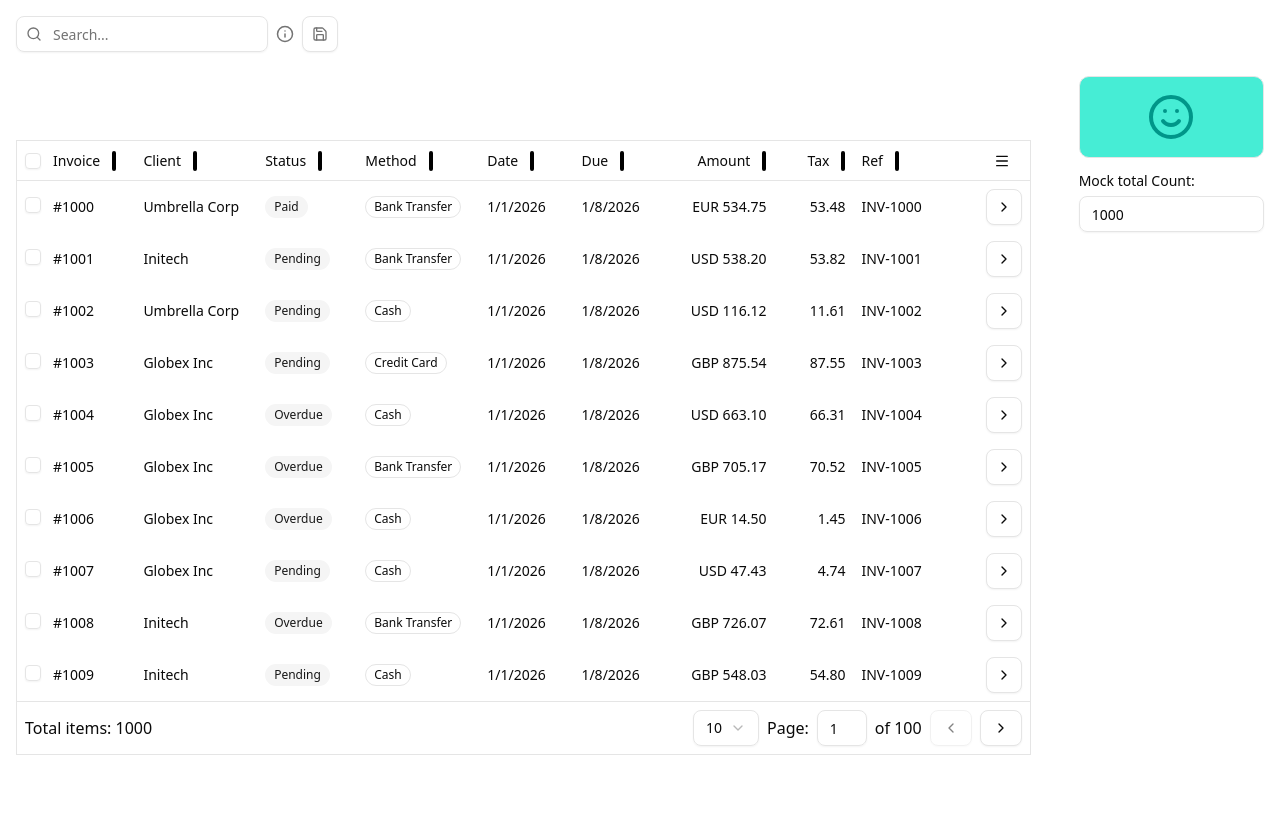
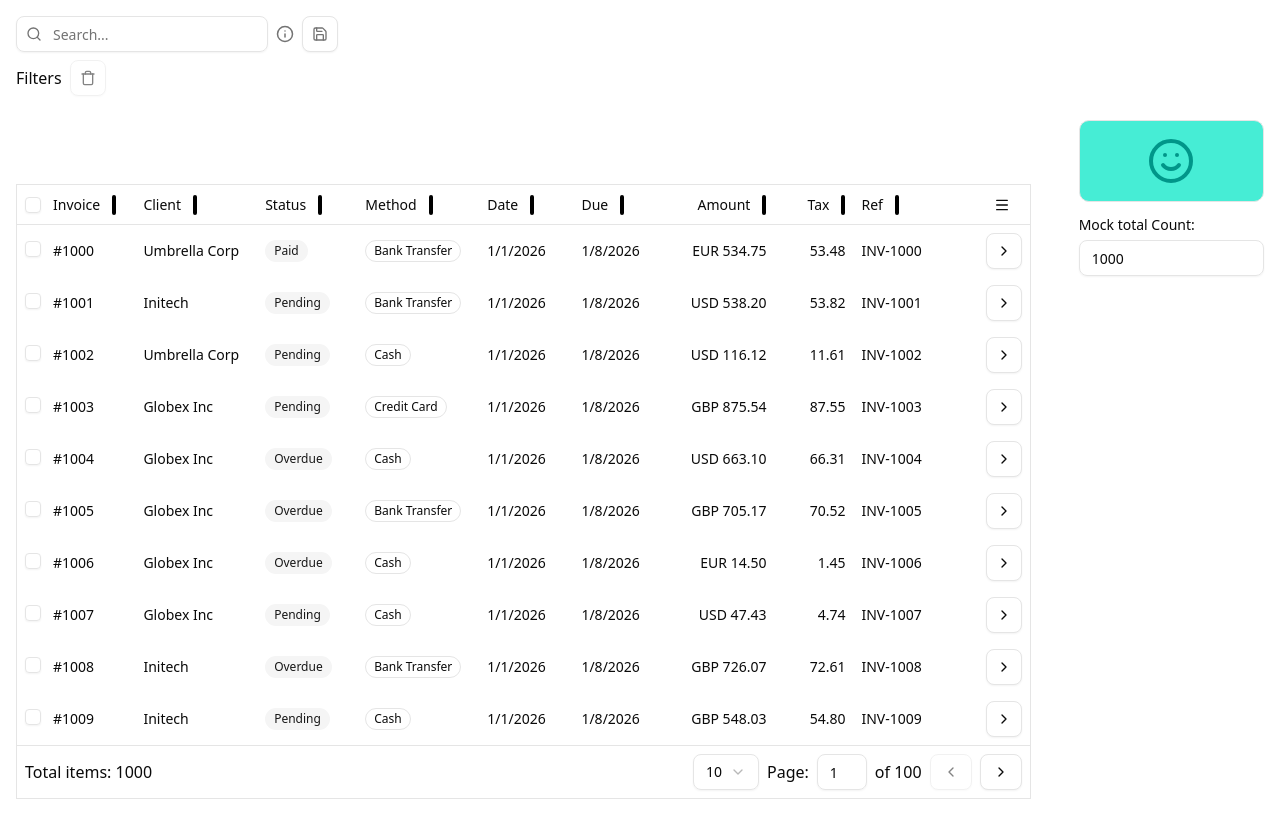
Before and after one commit to rejnowicz281/utab, a React (Vite) app: page / in a window 1280 px wide. Built offline with nearby package versions, Linux system fonts and the light colour scheme.

Commit message:
filter controller

```diff
--- /dev/null
+++ b/src/components/organisms/filter-controller/components/filters-badges-list/filters-badges-list.tsx
@@ -0,0 +1,13 @@
+import { Button } from "@/components/ui/button";
+import { Trash } from "lucide-react";
+
+export const FiltersBadgesList = () => {
+    return (
+        <div className="flex items-center gap-2">
+            <span>Filters</span>
+            <Button variant="outline" size="icon" disabled={true}>
+                <Trash />
+            </Button>
+        </div>
+    );
+};
--- /dev/null
+++ b/src/components/organisms/filter-controller/components/local-search/local-search-tooltip.tsx
@@ -0,0 +1,17 @@
+import { Tooltip, TooltipContent, TooltipTrigger } from "@/components/ui/tooltip";
+import { Info } from "lucide-react";
+
+export const LocalSearchTooltip = () => {
+    return (
+        <Tooltip>
+            <TooltipTrigger>
+                <Info className="text-muted-foreground" size={18} />
+            </TooltipTrigger>
+            <TooltipContent className="flex flex-col items-center text-center gap-1">
+                <span>Filters table data by searching for partial text matches in:</span>
+                <span>Invoice, Client</span>
+                <span className="text-muted-foreground">Press Ctrl + / to focus</span>
+            </TooltipContent>
+        </Tooltip>
+    );
+};
--- a/src/components/organisms/filter-controller/filter-controller.tsx
+++ b/src/components/organisms/filter-controller/filter-controller.tsx
@@ -1,23 +1,29 @@
-import { Tooltip, TooltipContent, TooltipTrigger } from "@/components/ui/tooltip";
-import { Info } from "lucide-react";
+import { FiltersBadgesList } from "./components/filters-badges-list/filters-badges-list";
 import { FiltersSheet } from "./components/filters-sheet/filters-sheet";
 import { LocalSearch } from "./components/local-search/local-search";
+import { LocalSearchTooltip } from "./components/local-search/local-search-tooltip";
+import {
+    FilterControllerProvider,
+    type IFilterControllerProps
+} from "./providers/filter-controller-provider/filter-controller-provider";
 
-export const FilterController = () => {
+export const FilterController = (props: IFilterControllerProps) => {
     return (
-        <div className="flex items-center gap-2">
-            <LocalSearch />
-            <Tooltip>
-                <TooltipTrigger>
-                    <Info className="text-muted-foreground" size={18} />
-                </TooltipTrigger>
-                <TooltipContent className="flex flex-col items-center text-center gap-1">
-                    <span>Filters table data by searching for partial text matches in:</span>
-                    <span>Invoice, Client</span>
-                    <span className="text-muted-foreground">Press Ctrl + / to focus</span>
-                </TooltipContent>
-            </Tooltip>
-            <FiltersSheet />
+        <FilterControllerProvider {...props}>
+            <FilterControllerMain />
+        </FilterControllerProvider>
+    );
+};
+
+const FilterControllerMain = () => {
+    return (
+        <div className="flex flex-col gap-2">
+            <div className="flex items-center gap-2">
+                <LocalSearch />
+                <LocalSearchTooltip />
+                <FiltersSheet />
+            </div>
+            <FiltersBadgesList />
         </div>
     );
 };
--- /dev/null
+++ b/src/components/organisms/filter-controller/providers/filter-controller-provider/filter-controller-provider.hooks.ts
@@ -0,0 +1,18 @@
+import { createContext, useContext } from "react";
+import type { IFilterControllerProps } from "./filter-controller-provider";
+
+export const FilterControllerContext = createContext<ReturnType<typeof useFilterControllerProvider> | undefined>(
+    undefined
+);
+
+export const useFilterControllerContext = () => {
+    const context = useContext(FilterControllerContext);
+
+    if (!context) throw new Error("useFilterControllerContext must be used within a FilterControllerProvider");
+
+    return context;
+};
+
+export const useFilterControllerProvider = (props: IFilterControllerProps) => {
+    return props;
+};
--- /dev/null
+++ b/src/components/organisms/filter-controller/providers/filter-controller-provider/filter-controller-provider.tsx
@@ -0,0 +1,19 @@
+import type { PropsWithChildren } from "react";
+import { FilterControllerContext, useFilterControllerProvider } from "./filter-controller-provider.hooks";
+
+export interface IFilterInfo {
+    id: string;
+    type: IFilterInfoType;
+}
+
+export type IFilterInfoType = "text" | "number";
+
+export interface IFilterControllerProps {
+    filters: IFilterInfo[];
+}
+
+export function FilterControllerProvider({ children, ...props }: PropsWithChildren<IFilterControllerProps>) {
+    const value = useFilterControllerProvider(props);
+
+    return <FilterControllerContext.Provider value={value}>{children}</FilterControllerContext.Provider>;
+}
--- a/src/components/organisms/tanstack-table/hooks/use-tanstack-table.ts
+++ b/src/components/organisms/tanstack-table/hooks/use-tanstack-table.ts
@@ -8,9 +8,14 @@ import {
 } from "@tanstack/react-table";
 import { useCallback, useMemo, useState } from "react";
 
+export interface ITableFilterMeta {
+    type: "text" | "number";
+}
+
 export interface ExtendedColumnMeta<_TData, _TValue> {
     hiddenByDefault?: boolean;
     cellAlign?: "left" | "right";
+    filter?: ITableFilterMeta;
 }
 
 declare module "@tanstack/react-table" {
--- a/src/components/pages/main-page/main-page.tsx
+++ b/src/components/pages/main-page/main-page.tsx
@@ -1,4 +1,4 @@
-import { FilterController } from "@/components/organisms/filter-controller/filter-controller";
+import { FilterController, type IFilterInfo } from "@/components/organisms/filter-controller/filter-controller";
 import { TanstackTableReorderDialog } from "@/components/organisms/tanstack-table/components/reorder/reorder.dialog";
 import { TableActionMockButton } from "@/components/organisms/tanstack-table/components/selected-rows/components/table-action-button";
 import { TanstackTable } from "@/components/organisms/tanstack-table/tanstack-table";
@@ -21,7 +21,12 @@ export default function MainPage() {
             accessor("id", {
                 cell: ({ getValue }) => `#${getValue()}`,
                 header: "Invoice",
-                id: "Invoice"
+                id: "Invoice",
+                meta: {
+                    filter: {
+                        type: "number"
+                    }
+                }
             }),
 
             accessor("client", {
@@ -113,10 +118,28 @@ export default function MainPage() {
 
     const paginatedData = mockData.slice(startIndex, endIndex);
 
+    type IColumns = typeof columns;
+    const extractFilters = (columns: IColumns) => {
+        const filters: IFilterInfo[] = [];
+
+        columns.forEach((col) => {
+            const filterMeta = col.meta?.filter;
+            if (filterMeta && col.id) {
+                filters.push({
+                    id: col.id,
+                    type: filterMeta.type
+                });
+            }
+        });
+
+        return filters;
+    };
+    const filters = extractFilters(columns);
+
     return (
         <TooltipProvider>
             <div className="flex flex-col gap-6 p-4">
-                <FilterController />
+                <FilterController filters={filters} />
                 <div className="flex gap-12">
                     <TanstackTable
                         classNames={{
```
